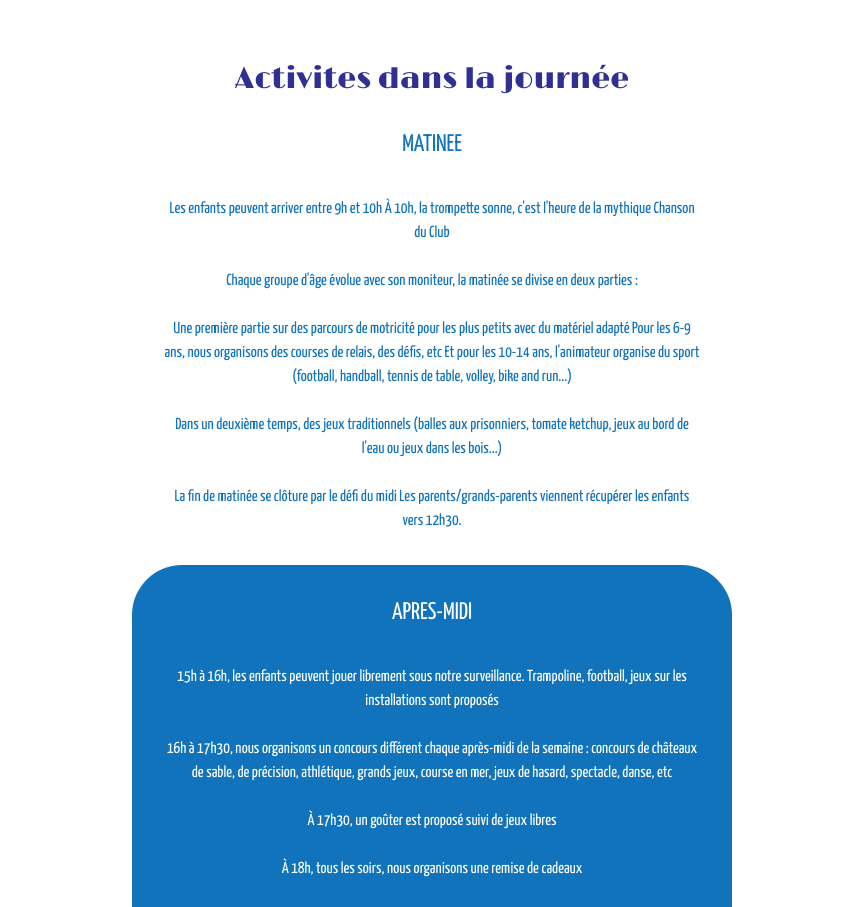
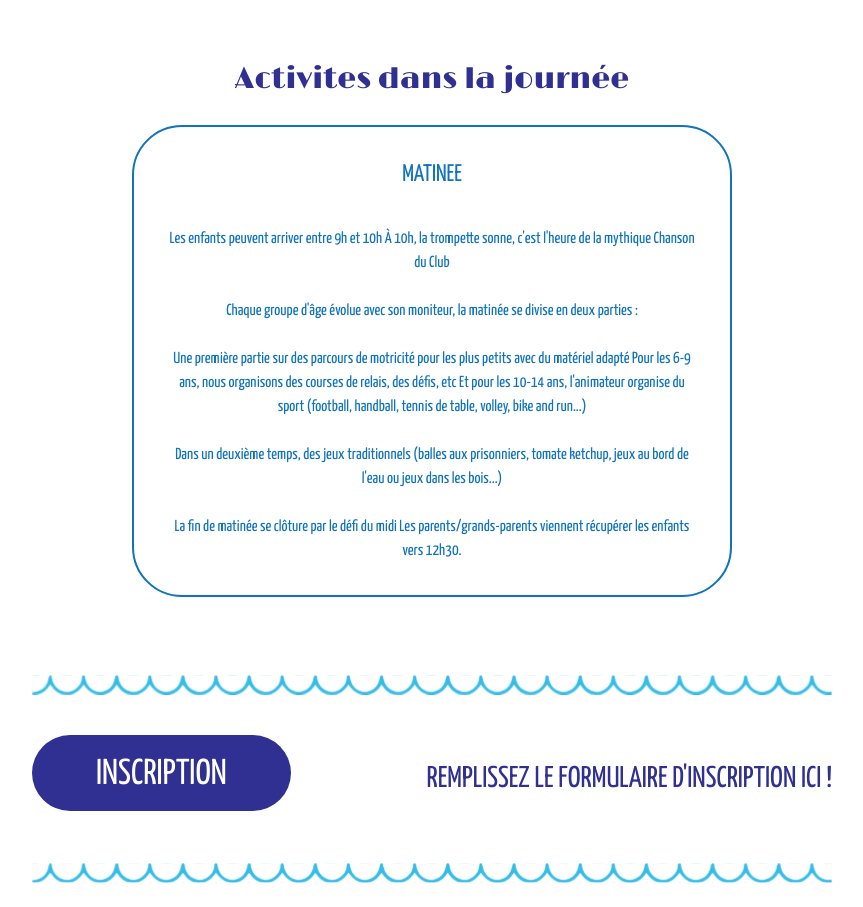
Before and after one commit to 18Wangu/clubdesmoussesv2, a Next.js app: page /pages/club in a window 1280 px wide. Shown: the part 1880-2787 px from the top of the page, without its empty margins (208-1071 px from the left). Built offline with nearby package versions, Linux system fonts and the light colour scheme.

Commit message:
page club fini, manque juste les tarifs et le responsive, animation ok

```diff
--- a/src/app/globals.css
+++ b/src/app/globals.css
@@ -26,6 +26,9 @@ html, body {
   .width-explication-journee {
     width: 600px;
   }
+  .heigth-explication-journee {
+    height: 550px;
+  }
   .default-matinee {
     color: #1073BC;
     background-color: white;
@@ -42,4 +45,20 @@ html, body {
       color: #1073BC;
       background-color: white;
   }
+  .card-flip {
+    perspective: 1000px;
+  }
+  .card-inner {
+    transform-style: preserve-3d;
+    transition: transform 0.6s;
+  }
+  .card-flip:hover .card-inner {
+    transform: rotateY(180deg);
+  }
+  .card-front, .card-back {
+    backface-visibility: hidden;
+  }
+  .card-back {
+    transform: rotateY(180deg);
+  }
 }
--- a/src/app/page.tsx
+++ b/src/app/page.tsx
@@ -112,7 +112,6 @@ export default function Home() {
             background: 'linear-gradient(to bottom, rgba(255, 255, 255, 1) 0%, rgba(255, 255, 255, 0) 50%)'
           }}
         ></div>
-        {/* faire animation de la carte  */}
         <div className='absolute top-1/3 flex items-center justify-around w-full'>
           <h1 className={`${yanoneKaffeesatzFont.className} w-96 text-center text-white text-xl`}>Situé à Noirmoutier-en-l’île, le club prend vie sur la plage des Sableaux, une plage surveillée agréable, vivante et familiale, où se retrouvent de nombreux habitués de générations en générations !</h1>
           <div className='relative'>
--- a/src/app/pages/aquagym/page.tsx
+++ b/src/app/pages/aquagym/page.tsx
@@ -110,7 +110,7 @@ export default function Aquagym() {
                 </div>
                 {/**************************************** Faq ****************************************/}
                 <h3 className={`${yanoneKaffeesatzFont.className} text-3xl text-[#2F3092] mt-20 mb-7`}>Des Questions ? C'est par ici !</h3>
-                <Link href="/faq" className={`${yanoneKaffeesatzFont.className} rounded-club-des-mousses py-3 px-10 max-w-max bg-[#2F3092] hover:bg-[#EE7601] transition duration-300 ease-in-out text-center text-3xl text-white`}>FAQ</Link>
+                <Link href="/pages/faq" className={`${yanoneKaffeesatzFont.className} rounded-club-des-mousses py-3 px-10 max-w-max bg-[#2F3092] hover:bg-[#EE7601] transition duration-300 ease-in-out text-center text-3xl text-white`}>FAQ</Link>
             </div>
         </div>
     );
--- /dev/null
+++ b/src/app/pages/club/inscription/page.tsx
@@ -0,0 +1,20 @@
+import React from 'react';
+
+export default function InscriptionPage() {
+  return (
+    <div className="flex items-center justify-center h-screen bg-gray-200">
+      <div className="w-64 h-64 card-flip">
+        <div className="card-inner relative w-full h-full">
+          {/* Front of the card */}
+          <div className="card-front absolute w-full h-full bg-blue-500 text-white flex items-center justify-center">
+            Front
+          </div>
+          {/* Back of the card */}
+          <div className="card-back absolute w-full h-full bg-red-500 text-white flex items-center justify-center">
+            Back
+          </div>
+        </div>
+      </div>
+    </div>
+  );
+}
--- a/src/app/pages/club/page.tsx
+++ b/src/app/pages/club/page.tsx
@@ -128,10 +128,11 @@ export default function Club() {
                     </div>
 
                 {/**************************************** description journee ****************************************/}
-                <h1 className={`${limelightFont.className} text-[#2F3092] text-3xl`}>Activites dans la journée</h1>
+                <h1 className={`${limelightFont.className} text-[#2F3092] text-3xl mb-7`}>Activites dans la journée</h1>
                 {/**************************************** matinee ****************************************/}
-                <div className='group'> {/* modifier pour faire un systeme de tracking de la souris, si hover matinee alors text blanc et bg bleu */}
-                    <div className={`${yanoneKaffeesatzFont.className} text-center text-[#1073BC] rounded-club-des-mousses width-explication-journee p-8 group-hover:text-white group-hover:bg-[#1073BC] transform duration-500 ease-in-out`}>
+                <div className='card-flip heigth-explication-journee'>
+                    <div className='card-inner relative width-explication-journee'>
+                        <div className={`${yanoneKaffeesatzFont.className} card-front absolute text-center text-[#1073BC] rounded-club-des-mousses width-explication-journee p-8 border-2 border-[#1073BC]`}>
                             <h2 className='text-2xl mb-9'>MATINEE</h2>
                             <p>
                                 Les enfants peuvent arriver entre 9h et 10h
@@ -150,7 +151,7 @@ export default function Club() {
                             </p>
                         </div>
                         {/**************************************** apres midi ****************************************/}
-                    <div className={`${yanoneKaffeesatzFont.className} text-center text-white bg-[#1073BC] rounded-club-des-mousses width-explication-journee p-8 group-hover:text-[#1073BC] group-hover:bg-white transform duration-500 ease-in-out`}>
+                        <div className={`${yanoneKaffeesatzFont.className} card-back absolute text-center text-white bg-[#1073BC] rounded-club-des-mousses width-explication-journee p-8 group-hover:text-[#1073BC] group-hover:bg-white transform duration-500 ease-in-out`}>
                             <h2 className='text-2xl mb-9'>APRES-MIDI</h2>
                             <p>
                                 15h à 16h, les enfants peuvent jouer librement sous notre surveillance. Trampoline, football, jeux sur les installations sont proposés
@@ -165,30 +166,46 @@ export default function Club() {
                             </p>
                         </div>
                     </div>
+                </div>
 
                 {/**************************************** inscription ****************************************/}
+                <div className=''>
                     <Image
-                    src="/divider_vague_2.svg"
+                        src="/divider_vague3.svg"
                         alt="vague divider"
-                    width={1050}
+                        width={800}
                         height={150}
                         className="rotate-180"
                     />
-                <div className='flex'>
-                    <Link href='/inscription' className='bg'>INSCRIPTION</Link>
-                    <h4>REMPLISSEZ LE FORMULAIRE D'INSCRIPTION ICI !</h4>
+                    <div className='flex justify-between items-center my-10'>
+                        <div className='group'>
+                            <Link href='/inscription' className={`${yanoneKaffeesatzFont.className} absolute text-white text-2xl md:text-4xl text-center rounded-club-des-mousses pt-3 pb-2 px-12 md:pt-5 md:pb-4 md:px-16 max-w-max bg-[#2F3092] hover:bg-[#EE7601] transition duration-300 ease-in-out`}>INSCRIPTION</Link>
+                            <div className="relative border-2 border-white rounded-club-des-mousses w-7 h-7 top-3 left-3 transition-transform duration-500 ease-out transform translate-y-20 group-hover:-translate-y-1"></div>
+                            <div className="relative border-2 border-white rounded-club-des-mousses w-4 h-4 top-2 left-9 transition-transform duration-300 ease-out transform translate-y-20 group-hover:-translate-y-1"></div>
+                            <div className="relative border-2 border-white rounded-club-des-mousses w-3 h-3 top-2 left-7 transition-transform duration-200 ease-out transform translate-y-20 group-hover:-translate-y-1"></div>
+                            <div className="relative border-2 border-white rounded-club-des-mousses w-3 h-3 bottom-2 left-52 transition-transform duration-500 ease-out transform translate-y-20 group-hover:-translate-y-1"></div>
+                            <div className="relative border-2 border-white rounded-club-des-mousses w-5 h-5 bottom-12 left-56 transition-transform duration-300 ease-out transform translate-y-20 group-hover:-translate-y-1"></div>
+                        </div>
+                        <h4 className={`${yanoneKaffeesatzFont.className} text-[#2F3092] text-3xl`}>REMPLISSEZ LE FORMULAIRE D'INSCRIPTION ICI !</h4>
                     </div>
                     <Image
-                    src="/divider_vague_2.svg"
+                        src="/divider_vague3.svg"
                         alt="vague divider"
-                    width={1050}
+                        width={800}
                         height={150}
                         className="rotate-180"
                     />
+                </div>
 
                 {/**************************************** Tarifs ****************************************/}
-                <h4>TARIFS</h4>
+                <h1 className={`${yanoneKaffeesatzFont.className} text-center text-3xl text-[#2F3092] my-12`}>TARIFS</h1>
+                <div className='w-96 h-72 bg-slate-500'>
+                    tarif ici
+                </div>
 
+                {/**************************************** Faq ****************************************/}
+                <h3 className={`${yanoneKaffeesatzFont.className} text-3xl text-[#2F3092] mt-20 mb-7`}>Des Questions ? C'est par ici !</h3>
+                <Link href="/pages/faq" className={`${yanoneKaffeesatzFont.className} rounded-club-des-mousses py-3 px-10 max-w-max bg-[#2F3092] hover:bg-[#EE7601] transition duration-300 ease-in-out text-center text-3xl text-white`}>FAQ</Link>
             </div>
         </div>
     );
--- /dev/null
+++ b/src/app/pages/faq/page.tsx
@@ -0,0 +1,8 @@
+export default function FAQ() {
+    return (
+        <div>
+        <h1>FAQ</h1>
+        <p>Here are some frequently asked questions.</p>
+        </div>
+    );
+}
--- a/src/app/pages/natation/page.tsx
+++ b/src/app/pages/natation/page.tsx
@@ -122,7 +122,7 @@ export default function Natation() {
 
                 {/**************************************** Faq ****************************************/}
                 <h3 className={`${yanoneKaffeesatzFont.className} text-center text-3xl text-[#2F3092] mt-20 mb-7`}>Des Questions ? C'est par ici !</h3>
-                <Link href="/faq" className={`${yanoneKaffeesatzFont.className} rounded-club-des-mousses py-3 px-10 max-w-max bg-[#2F3092] hover:bg-[#EE7601] transition duration-300 ease-in-out text-center text-3xl text-white`}>FAQ</Link>
+                <Link href="/pages/faq" className={`${yanoneKaffeesatzFont.className} rounded-club-des-mousses py-3 px-10 max-w-max bg-[#2F3092] hover:bg-[#EE7601] transition duration-300 ease-in-out text-center text-3xl text-white`}>FAQ</Link>
             </div>
         </div>
     );
```
Also changed, not shown: public/divider_vague3.svg (added). Lines whose indentation alone changed are shown as unchanged.
